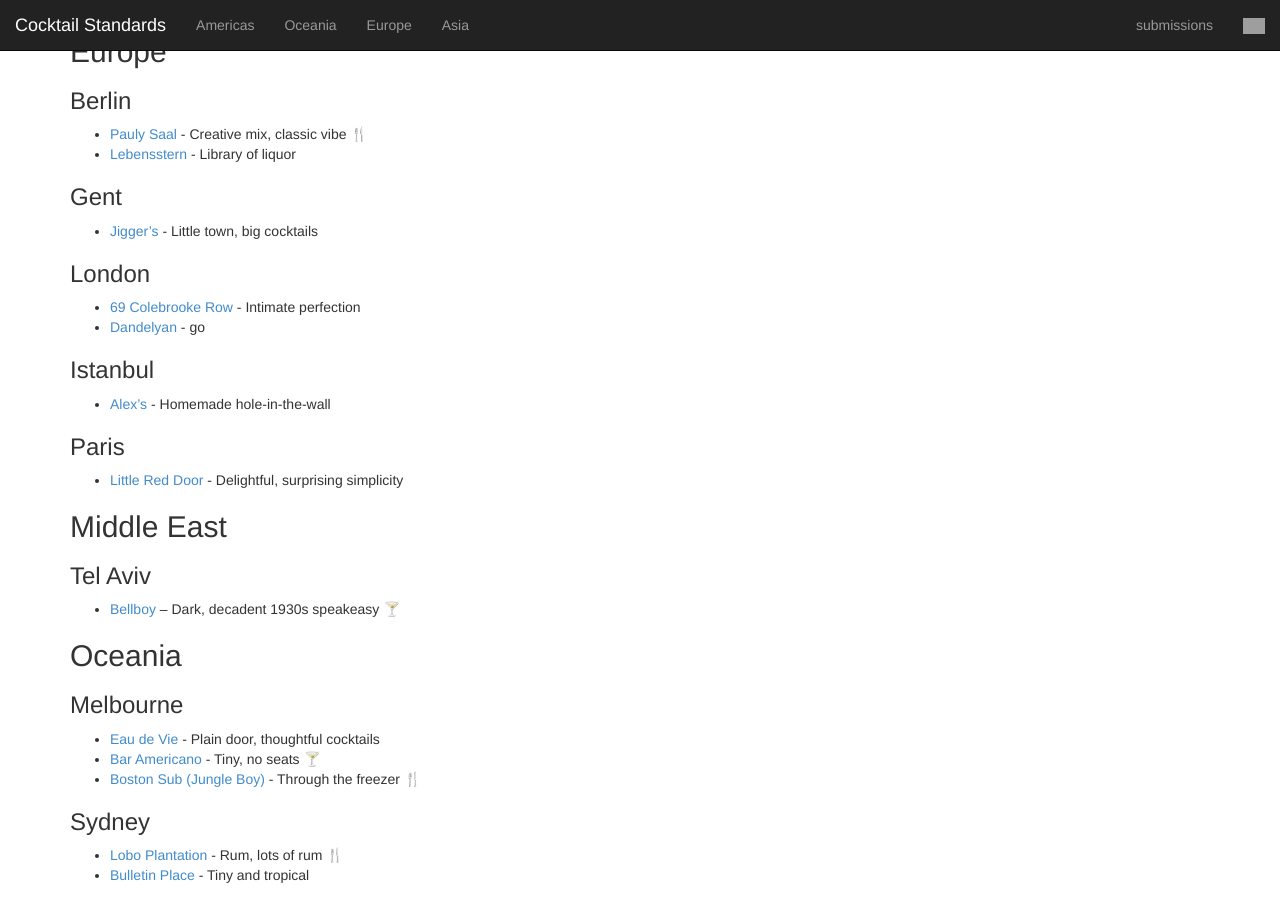
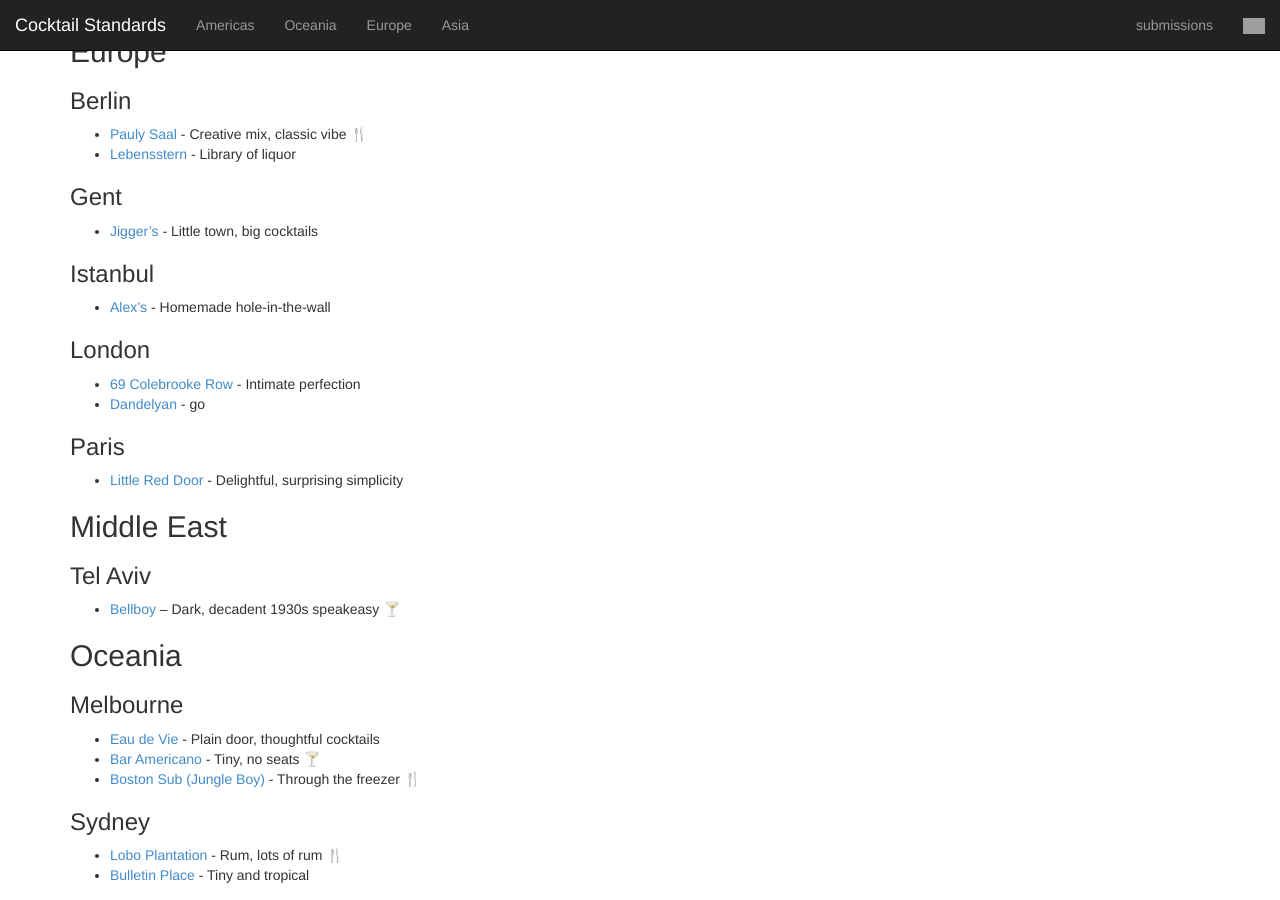
Before and after one commit to CocktailStandards/CocktailStandards.github.io, a Jekyll site: the page built from index.md, in a window 1280 px wide and 900 px high, scrolled down 786 px. Built offline with Jekyll 4.4.1, drawn with Linux system fonts in a browser that asks for light colours; grey boxes are pictures that could not be loaded.

Commit message:
I is before L

```diff
--- a/index.md
+++ b/index.md
@@ -52,14 +52,14 @@ _While you're in town, pick up excellent cocktail supplies at [The Boston Shaker
 
 * [Jigger's](https://www.jiggers.be) - Little town, big cocktails
 
+### Istanbul
+
+* [Alex's](http://www.theguideistanbul.com/news/view/951/alex-waldmans-classy-imbibing-bar/) - Homemade hole-in-the-wall
+
 ### London
 
 * [69 Colebrooke Row](http://69colebrookerow.com) - Intimate perfection
 * [Dandelyan](https://www.dandelyanbar.com) - go
-
-### Istanbul
-
-* [Alex's](http://www.theguideistanbul.com/news/view/951/alex-waldmans-classy-imbibing-bar/) - Homemade hole-in-the-wall
 
 ### Paris
 
```
